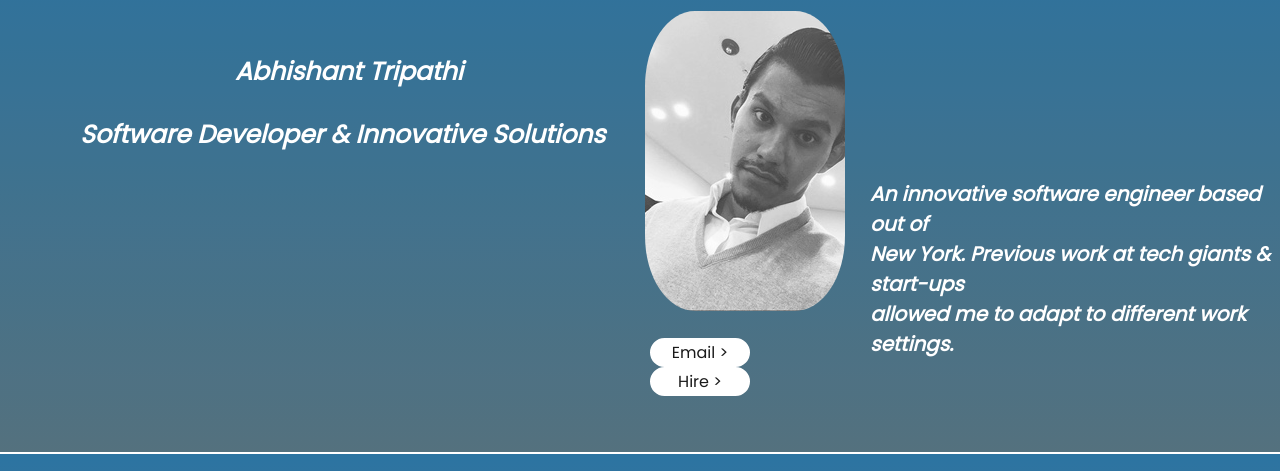
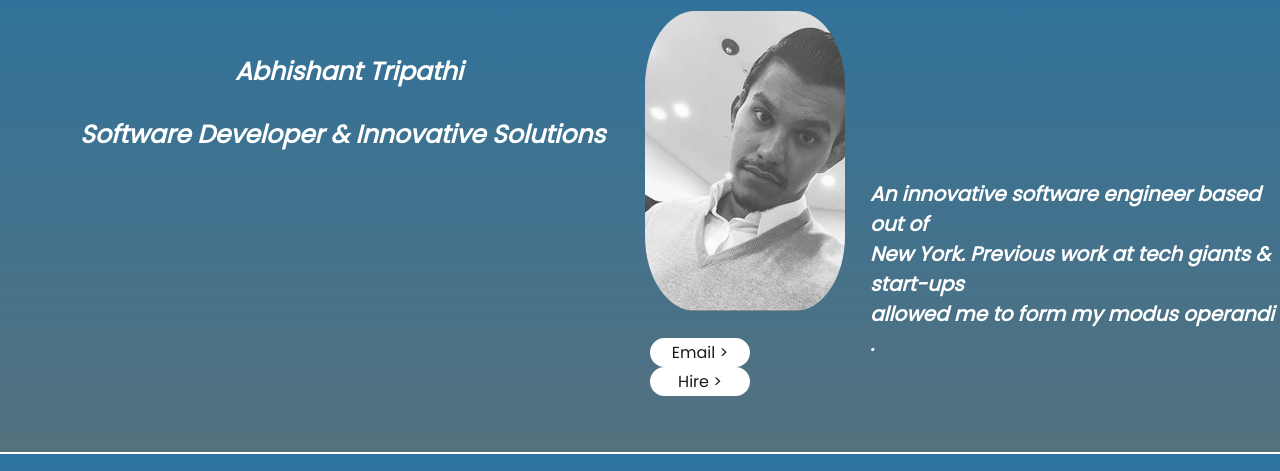
Before and after one commit to shant9118/PersonalWebsite, a plain HTML site: page index.html in a window 1280 px wide. Shown: the part 201-672 px from the top of the page. Drawn offline with Linux system fonts and the light colour scheme.

Commit message:
PersonalWebsite

```diff
--- a/index.html
+++ b/index.html
@@ -37,7 +37,7 @@
             <p1><i><b>Abhishant Tripathi</b></i>
             </p1><br><br>
             <p3><i><b>Software Developer &amp; Innovative Solutions</b></i></p3><br><br>
-            <p2><i><b>An innovative software engineer based out of<br> New York. Previous work at tech giants &amp; start-ups <br> allowed me to adapt to different work settings.</b></i></p2>
+            <p2><i><b>An innovative software engineer based out of<br> New York. Previous work at tech giants &amp; start-ups <br> allowed me to form my modus operandi .</b></i></p2>
         </div>
     </div>
     <div class="container2">
```
